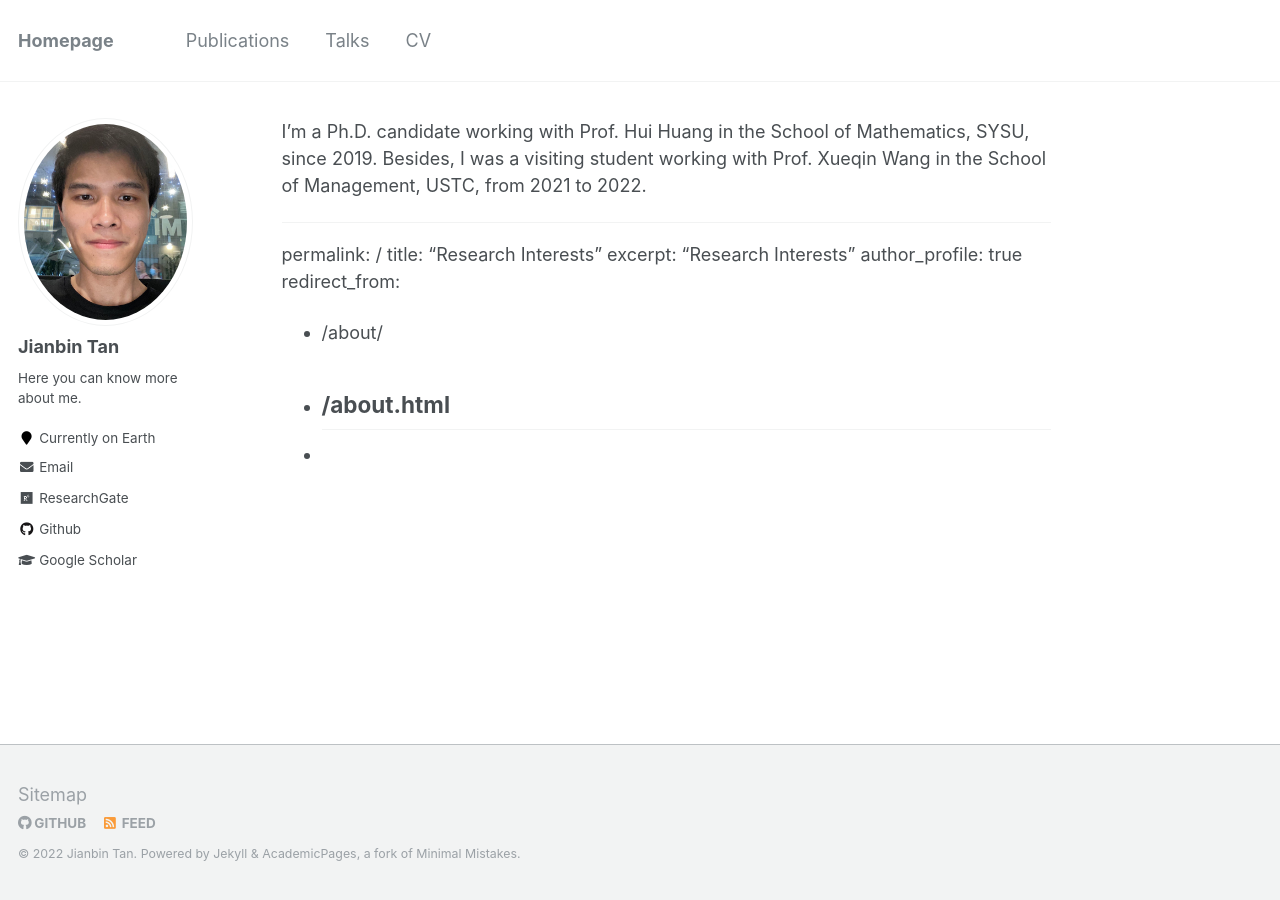
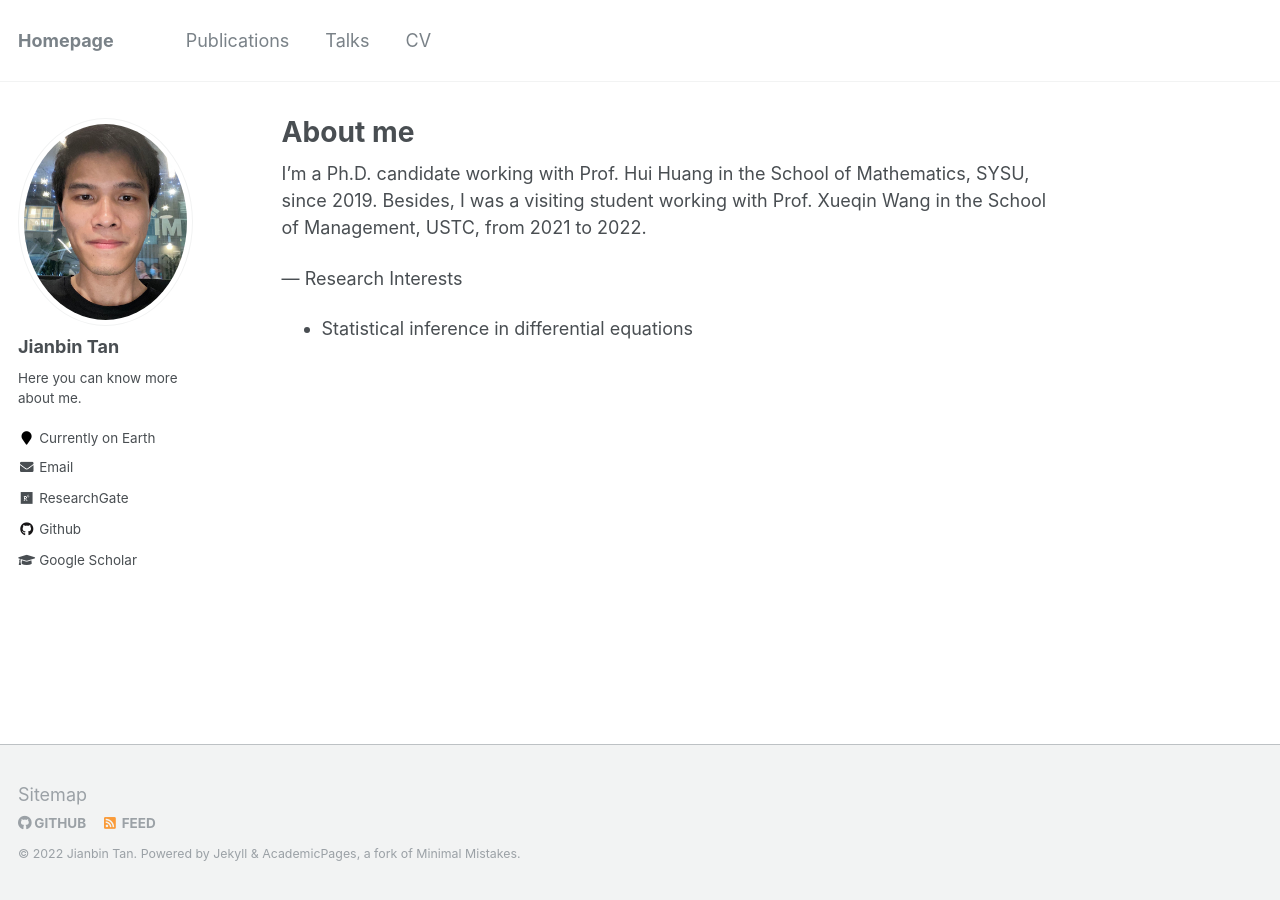
Before and after one commit to Tan-jianbin/Tan-jianbin.github.io, a Jekyll site: the page built from _pages/about.md, in a window 1280 px wide. Built offline with Jekyll 4.4.1, drawn with Linux system fonts in a browser that asks for light colours; our own code applies the rules of GitHub Pages for plain Markdown files.

Commit message:
Update about.md

```diff
--- a/_pages/about.md
+++ b/_pages/about.md
@@ -1,13 +1,14 @@
-I’m a Ph.D. candidate working with Prof. Hui Huang in the School of Mathematics, SYSU, since 2019. Besides, I was a visiting student working with Prof. Xueqin Wang in the School of Management, USTC, from 2021 to 2022.
-
 ---
 permalink: /
-title: "Research Interests"
-excerpt: "Research Interests"
+title: "About me"
+excerpt: "About me"
 author_profile: true
 redirect_from:
   - /about/
   - /about.html
 ---
 
--
+I’m a Ph.D. candidate working with Prof. Hui Huang in the School of Mathematics, SYSU, since 2019. Besides, I was a visiting student working with Prof. Xueqin Wang in the School of Management, USTC, from 2021 to 2022.
+
+--- Research Interests
+- Statistical inference in differential equations
```
